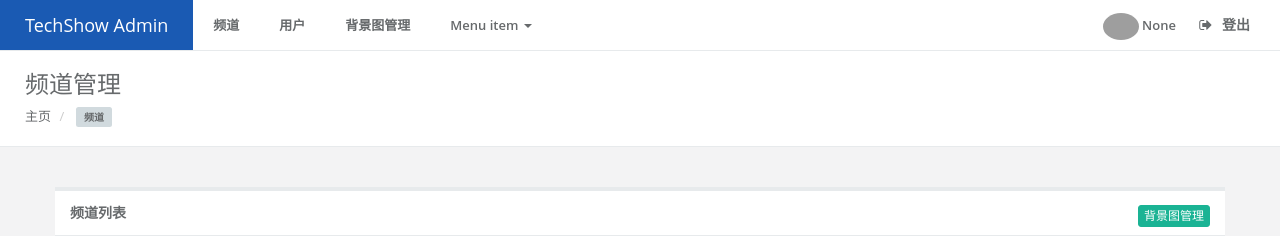
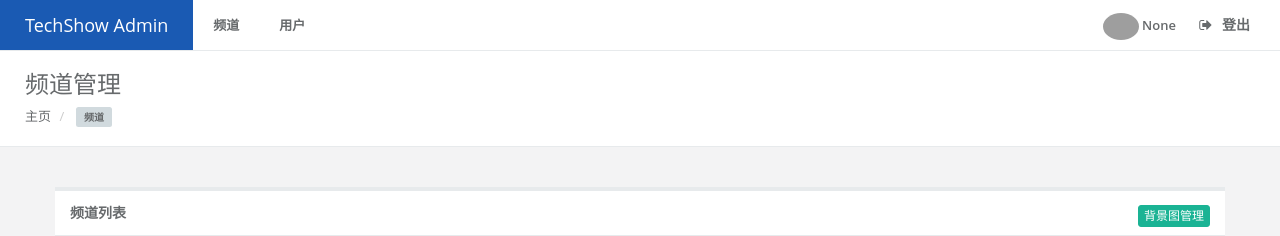
Before and after one commit to sy264115809/techshow, a Flask app: template app/templates/admin/channel/index.html in a window 1280 px wide. Shown: the top 236 px of the page. Run offline with Flask 2, Linux system fonts and the light colour scheme; the template is opened without the code that fills it: values that come from a table or form of the project are taken from there, others are empty; the visitor is signed in with stand-in values (Sample User, id 1); data comes from the database, SQL or seed files in the repository; parts of the project's set-up code (start-up, migrations or seed data) failed here and were passed over; some libraries are stand-ins or nearby versions; grey boxes are pictures that could not be loaded.

Commit message:
remove useless menu item

```diff
--- a/app/templates/admin/base/base_dashboard.html
+++ b/app/templates/admin/base/base_dashboard.html
@@ -24,19 +24,6 @@
                             </li>
                             <li>
                                 <a aria-expanded="false" role="button" href="{{ url_for('admin.user_index') }}">用户</a>
-                            </li>
-                            <li>
-                                <a aria-expanded="false" role="button" href="{{ url_for('admin.thumbnail_index') }}">背景图管理</a>
-                            </li>
-                            <li class="dropdown">
-                                <a aria-expanded="false" role="button" href="#" class="dropdown-toggle"
-                                   data-toggle="dropdown"> Menu item <span class="caret"></span></a>
-                                <ul role="menu" class="dropdown-menu">
-                                    <li><a href="">Menu item</a></li>
-                                    <li><a href="">Menu item</a></li>
-                                    <li><a href="">Menu item</a></li>
-                                    <li><a href="">Menu item</a></li>
-                                </ul>
                             </li>
                         </ul>
 
```
